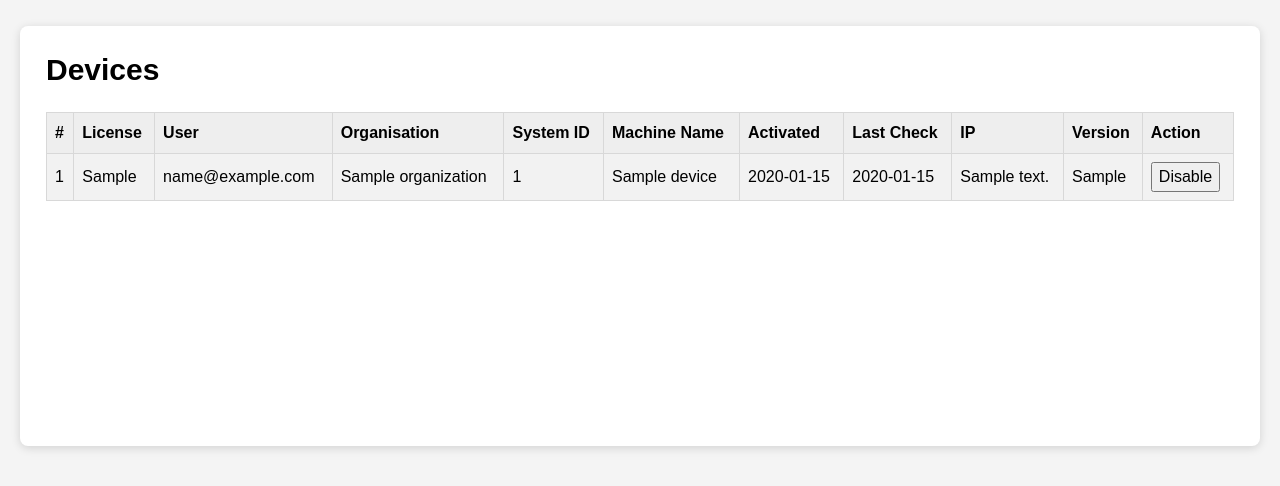
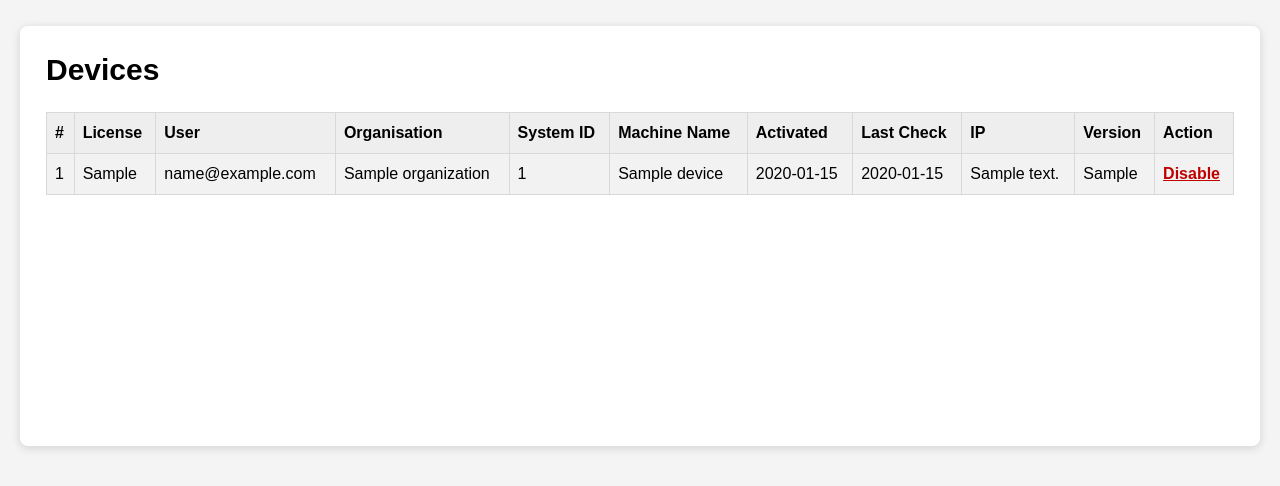
Before and after one commit to ashaikh123/license-server, a Flask app: page /admin/devices in a window 1280 px wide. Shown: the part 54-540 px from the top of the page. Run offline with Flask 3, Linux system fonts and the light colour scheme; the visitor is signed in with stand-in values (Sample User, id 1); tables that the repository leaves empty hold one stand-in row (values such as "Sample post").

Commit message:
Add device enable and disable actions v2

```diff
--- a/templates/admin/devices.html
+++ b/templates/admin/devices.html
@@ -39,13 +39,20 @@
       <form method="POST"
             action="{{ url_for('admin.disable_device', device_id=device.id) }}"
             style="display:inline;">
-          <input type="submit" value="Disable" class="link-button">
+                    <button class="action-link danger"
+                            onclick="return confirm('Disable this device?')">
+                        Disable
+                    </button>
       </form>
       {% else %}
       <form method="POST"
             action="{{ url_for('admin.enable_device', device_id=device.id) }}"
             style="display:inline;">
-          <input type="submit" value="Enable" class="link-button">
+
+                    <button class="action-link success"
+                            onclick="return confirm('Enable this device?')">
+                        Enable
+                    </button>
       </form>
       {% endif %}
 
```
